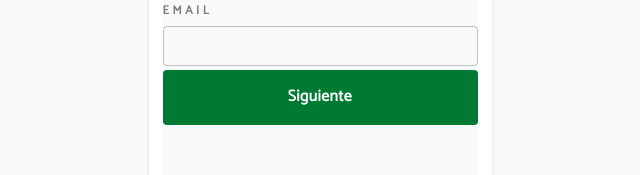
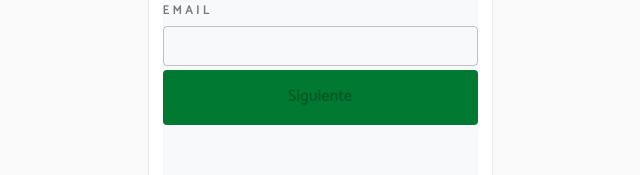
Before and after one commit to aronysalvador/AdmisionFront, a React (Create React App) app: page / in a window 1280 px wide. Shown: the part 129-304 px from the top of the page, without its empty margins (320-960 px from the left). Built offline with nearby package versions, Linux system fonts and the light colour scheme; what msal would draw is missing.

Commit message:
Add logica validar campo y boton

```diff
--- a/src/containers/ValidarCorreoElectronico/ValidarCorreoElectronico.jsx
+++ b/src/containers/ValidarCorreoElectronico/ValidarCorreoElectronico.jsx
@@ -5,13 +5,19 @@ import { getComunStyle } from "../../css/comun";
 import { siniestroStyle } from "../../css/siniestroStyle";
 import { useSelector, shallowEqual, useDispatch } from "react-redux";
 import { handleSetStep, updateForm } from "../../redux/actions/AdmissionAction";
+import { validateEmailFormat } from "../../helpers/email";
 
 const ValidarCorreoElectronico = () => {
   const dispatch = useDispatch();
   const {
-    addmissionForm: { step, percentage },
+    addmissionForm: { step, percentage, usuarioEmail },
   } = useSelector((state) => state, shallowEqual);
 
+  const [userEmail, setUserEmail] = useState(() => {
+    return !usuarioEmail ? "" : usuarioEmail;
+  });
+  const [isEmailValid, setIsEmailValid] = useState(true);
+  const [isButtonDisabled, setIsButtonDisabled] = useState(true);
   const { root, buttonAchs, pregunta } = getComunStyle();
   const { mobileLabel } = siniestroStyle();
 
@@ -24,18 +30,24 @@ const ValidarCorreoElectronico = () => {
       <Typography className={pregunta}>Por último, escribe tu email</Typography>
       <Typography className={mobileLabel}>Email</Typography>
       <TextField
-        // value={lugarReferencia}
+        value={userEmail}
         variant="outlined"
         size="small"
         margin="dense"
         fullWidth
-        // onChange={(e) => setLugarReferencia(e.target.value)}
+        helperText={!isEmailValid && "Escriba un email valido"}
+        error={!isEmailValid}
+        onChange={(e) => {
+          setIsEmailValid(validateEmailFormat(e.target.value));
+          setUserEmail(e.target.value);
+        }}
       />
       <Button
         className={buttonAchs}
-        // onClick={() =>
-        //   dispatch(updateForm("lugarReferenciaSiniestro", lugarReferencia))
-        // }
+        disabled={userEmail.length === 0 || !isEmailValid}
+        onClick={() =>
+          isEmailValid && dispatch(updateForm("emailusuario", userEmail))
+        }
       >
         Siguiente
       </Button>
--- /dev/null
+++ b/src/helpers/email.js
@@ -0,0 +1,7 @@
+/*
+ * Valida el email mediante regex, devuelve tro or false
+ */
+export const validateEmailFormat = (emailAddress = "") => {
+  const pattern = /^(([^<>()\[\]\\.,;:\s@"]+(\.[^<>()\[\]\\.,;:\s@"]+)*)|(".+"))@((\[[0-9]{1,3}\.[0-9]{1,3}\.[0-9]{1,3}\.[0-9]{1,3}])|(([a-zA-Z\-0-9]+\.)+[a-zA-Z]{2,}))$/;
+  return emailAddress && pattern.test(emailAddress);
+};
```
